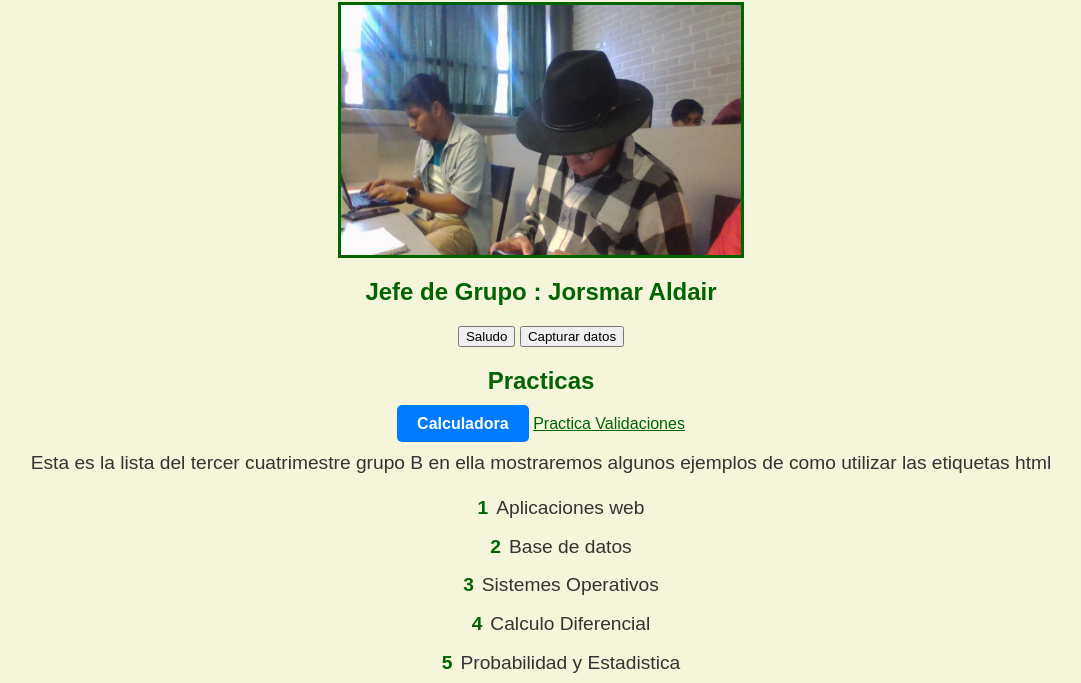
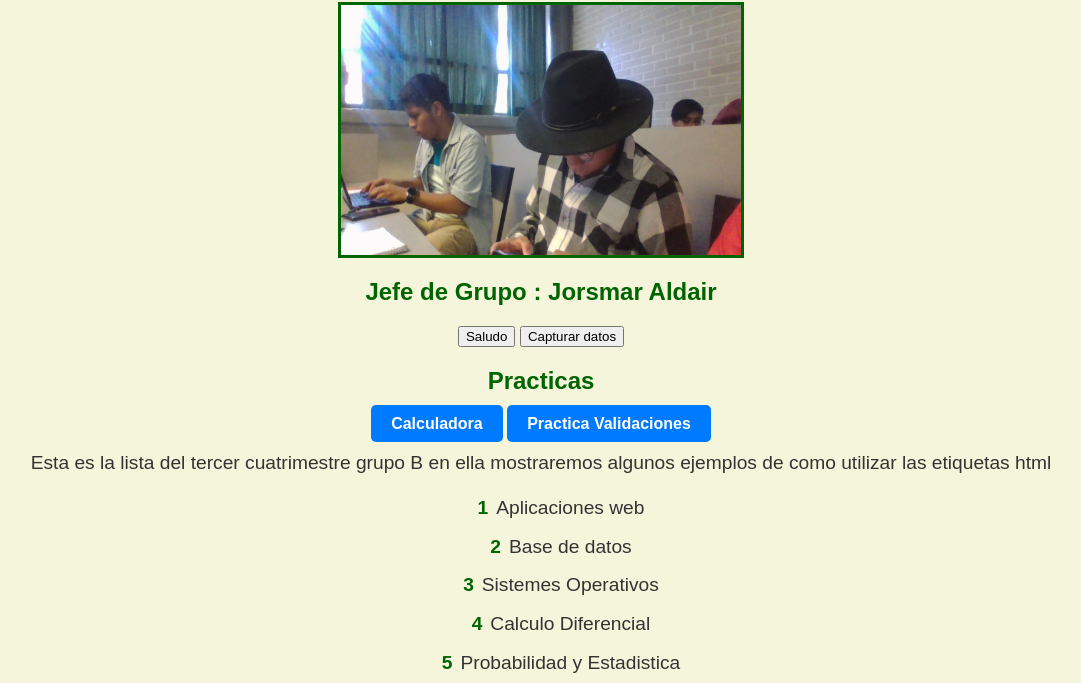
Before and after one commit to MishelGvea/MisheGvea.github.io, a plain HTML site: page WEB 3b Clase/index.html in a window 1280 px wide. Shown: the part 98-781 px from the top of the page, without its empty margins (99-1180 px from the left). Drawn offline with Linux system fonts and the light colour scheme.

Commit message:
Add files via upload

```diff
--- a/WEB 3b Clase/index.html
+++ b/WEB 3b Clase/index.html
@@ -16,7 +16,7 @@
 
     <h2 class="Subtitulos">Practicas</h2>
         <a href="./practica calculadora 06.03/Calculadora1.html" class="practica">Calculadora</a>
-        <a href="./Validaciones/index.html">Practica Validaciones</a>
+        <a href="./Validaciones/index.html" class="practica">Practica Validaciones</a>
     <p>
         Esta es la lista del tercer cuatrimestre grupo B en ella mostraremos algunos ejemplos de como utilizar las etiquetas html
     </p>
```
